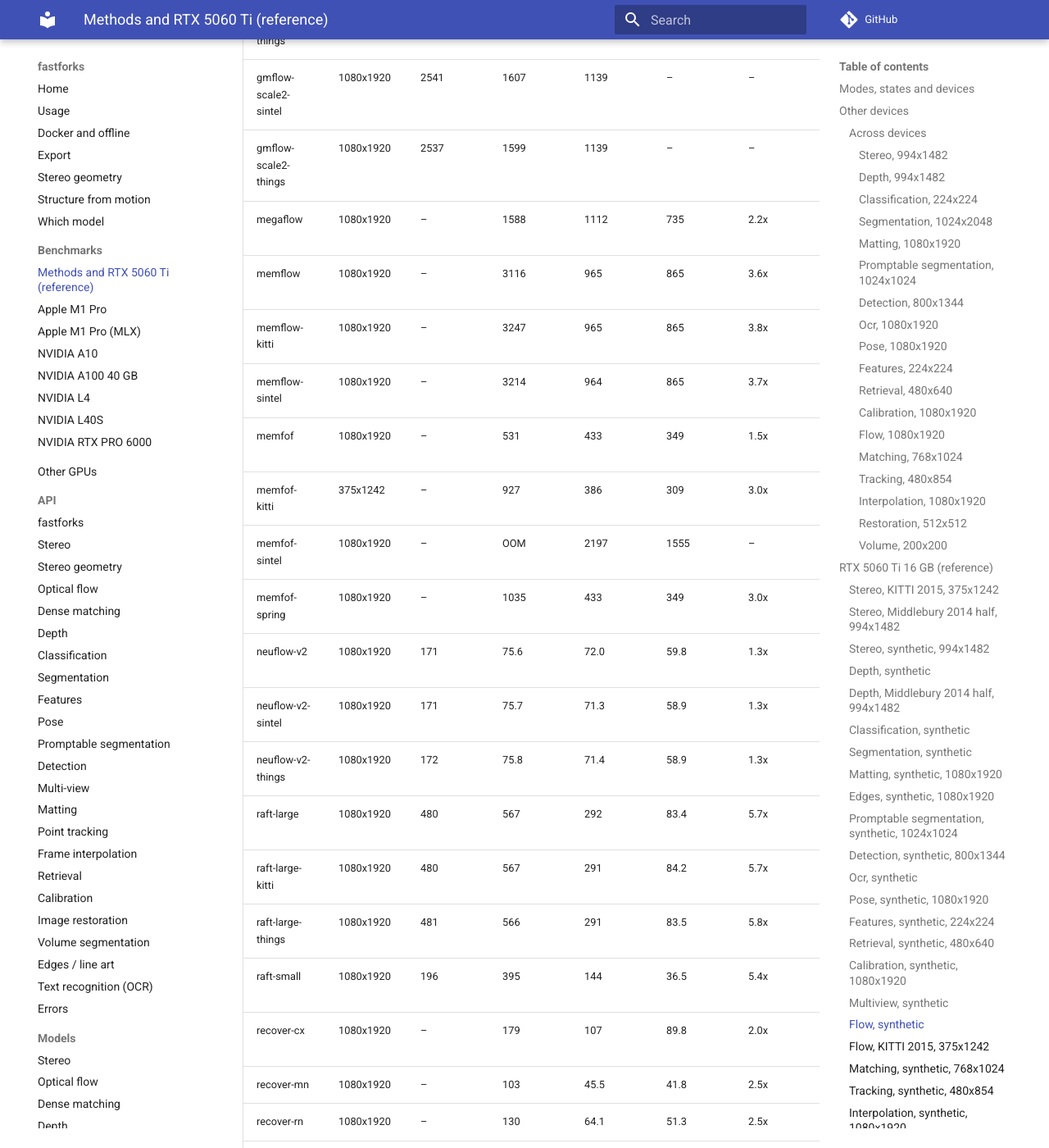
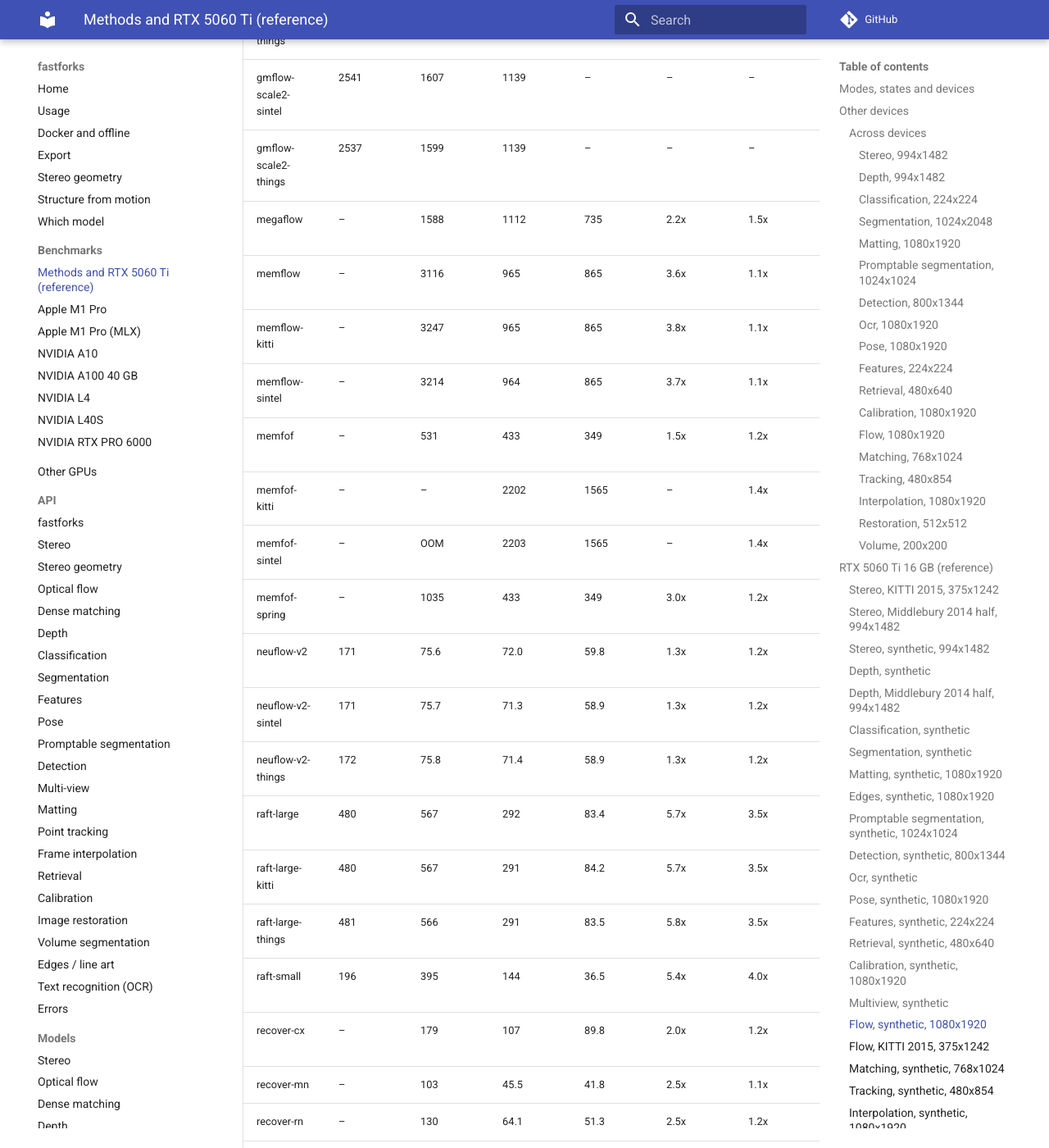
Before and after one commit to kleinicke/fastforks, an MkDocs documentation site: the page built from docs/benchmarks.md, in a window 1280 px wide and 1400 px high, scrolled down 87599 px. Shown: the whole window at 82% size. Built offline with MkDocs 1.6.1 and Material for MkDocs 9.7.7, drawn with Linux system fonts in a browser that asks for light colours; comment, search, counter and statistics services are not loaded; some of the changed text lies outside the part shown.

Commit message:
Publish MEMFOF Sintel and KITTI 1080p benchmarks
Record current eager CUDA improvements, including the first full-size KITTI native profiles. Preserve the previously measured compiled and TensorRT profiles and their original input scopes.

```diff
--- a/docs/benchmarks.md
+++ b/docs/benchmarks.md
@@ -1376,53 +1376,53 @@ Each task at its standard input (the overview's). A cell is the fastest validate
 | vggt-1b | 336x518 | 2502 | 965 | 653 | 446 | 2.2x | 1.5x | 8688 / 9158 | 3573 / 3794 | 3580 / 3854 |
 | vggt-omega-1b-512 | 336x518 | 2650 | 906 | 727 | 469 | 1.9x | 1.5x | 7495 / 7654 | 3269 / 3352 | 3270 / 3330 |
 
-### Flow, synthetic
-
-| model | input | time (ms): original fp32 | original | portable | kernels | kernels speed-up: vs original | vs portable | peak memory (MiB, allocated / reserved): original | portable | kernels |
-|---|---|---|---|---|---|---|---|---|---|---|
-| flowformer-small-chairs | 1080x1920 | OOM | OOM | 4006 | 3951 | – | 1.0x | – | 8780 / 8960 | 8696 / 8822 |
-| flowformer-small-sintel | 1080x1920 | OOM | OOM | 4003 | 3958 | – | 1.0x | – | 8780 / 8960 | 8696 / 8822 |
-| flowformer-small-things | 1080x1920 | OOM | OOM | 4003 | 3950 | – | 1.0x | – | 8780 / 8960 | 8696 / 8822 |
-| flowseek-t | 1080x1920 | 650 | 457 | 396 | 255 | 1.8x | 1.6x | 8693 / 9880 | 6123 / 6252 | 1100 / 1154 |
-| flowseek-t-things | 1080x1920 | 650 | 458 | 395 | 254 | 1.8x | 1.6x | 8693 / 9820 | 6123 / 6312 | 1100 / 1154 |
-| flowseek-t-things-notartan | 1080x1920 | 651 | 458 | 395 | 254 | 1.8x | 1.6x | 8693 / 9820 | 6123 / 6312 | 1100 / 1154 |
-| gmflow-scale1-mixdata | 1080x1920 | 1246 | 750 | 556 | – | – | – | 8360 / 8448 | 4496 / 4642 | – |
-| gmflow-scale1-things | 1080x1920 | 1245 | 750 | 448 | 446 | 1.7x | 1.0x | 8360 / 8468 | 1988 / 2142 | 1988 / 2142 |
-| gmflow-scale2-mixdata | 1080x1920 | 2544 | 1608 | 1139 | – | – | – | 8425 / 8572 | 6017 / 6224 | – |
-| gmflow-scale2-regrefine6-kitti | 1080x1920 | 3255 | 2188 | 1383 | 1389 | 1.6x | 1.0x | 8537 / 8822 | 3005 / 3192 | 3005 / 3212 |
-| gmflow-scale2-regrefine6-mixdata | 1080x1920 | 3254 | 2188 | 1675 | – | – | – | 8537 / 8822 | 6080 / 6250 | – |
-| gmflow-scale2-regrefine6-sintelft | 1080x1920 | 3255 | 2184 | 1674 | – | – | – | 8537 / 8822 | 6080 / 6250 | – |
-| gmflow-scale2-regrefine6-things | 1080x1920 | 3230 | 2175 | 1478 | 1481 | 1.5x | 1.0x | 8537 / 8822 | 4036 / 4696 | 4036 / 4696 |
-| gmflow-scale2-sintel | 1080x1920 | 2541 | 1607 | 1139 | – | – | – | 8425 / 8552 | 6017 / 6224 | – |
-| gmflow-scale2-things | 1080x1920 | 2537 | 1599 | 1139 | – | – | – | 8425 / 8552 | 6017 / 6224 | – |
-| megaflow | 1080x1920 | – | 1588 | 1112 | 735 | 2.2x | 1.5x | 8230 / 8786 | 2713 / 3518 | 2724 / 3530 |
-| memflow | 1080x1920 | – | 3116 | 965 | 865 | 3.6x | 1.1x | 15061 / 15594 | 6001 / 6294 | 968 / 1022 |
-| memflow-kitti | 1080x1920 | – | 3247 | 965 | 865 | 3.8x | 1.1x | 15061 / 15594 | 8265 / 8382 | 968 / 1022 |
-| memflow-sintel | 1080x1920 | – | 3214 | 964 | 865 | 3.7x | 1.1x | 15061 / 15634 | 8265 / 8382 | 968 / 1022 |
-| memfof | 1080x1920 | – | 531 | 433 | 349 | 1.5x | 1.2x | 2003 / 2144 | 1911 / 2196 | 917 / 1016 |
-| memfof-kitti | 375x1242 | – | 927 | 386 | 309 | 3.0x | 1.2x | 1968 / 2276 | 1619 / 1856 | 786 / 916 |
-| memfof-sintel | 1080x1920 | – | OOM | 2197 | 1555 | – | 1.4x | – | 14830 / 15258 | 3982 / 4258 |
-| memfof-spring | 1080x1920 | – | 1035 | 433 | 349 | 3.0x | 1.2x | 2340 / 2676 | 1900 / 2196 | 917 / 1016 |
-| neuflow-v2 | 1080x1920 | 171 | 75.6 | 72.0 | 59.8 | 1.3x | 1.2x | 4367 / 4556 | 2327 / 2398 | 490 / 636 |
-| neuflow-v2-sintel | 1080x1920 | 171 | 75.7 | 71.3 | 58.9 | 1.3x | 1.2x | 4367 / 4576 | 2366 / 2398 | 790 / 896 |
-| neuflow-v2-things | 1080x1920 | 172 | 75.8 | 71.4 | 58.9 | 1.3x | 1.2x | 4374 / 4720 | 2366 / 2398 | 779 / 896 |
-| raft-large | 1080x1920 | 480 | 567 | 292 | 83.4 | 5.7x | 3.5x | 7164 / 10928 | 5735 / 6042 | 332 / 352 |
-| raft-large-kitti | 1080x1920 | 480 | 567 | 291 | 84.2 | 5.7x | 3.5x | 7164 / 10928 | 5930 / 6058 | 332 / 352 |
-| raft-large-things | 1080x1920 | 481 | 566 | 291 | 83.5 | 5.8x | 3.5x | 7164 / 10928 | 5930 / 6058 | 332 / 352 |
-| raft-small | 1080x1920 | 196 | 395 | 144 | 36.5 | 5.4x | 4.0x | 7032 / 10888 | 5669 / 5706 | 196 / 204 |
-| recover-cx | 1080x1920 | – | 179 | 107 | 89.8 | 2.0x | 1.2x | 1066 / 1168 | 733 / 892 | 733 / 892 |
-| recover-mn | 1080x1920 | – | 103 | 45.5 | 41.8 | 2.5x | 1.1x | 921 / 1036 | 580 / 676 | 580 / 676 |
-| recover-rn | 1080x1920 | – | 130 | 64.1 | 51.3 | 2.5x | 1.2x | 950 / 1046 | 590 / 672 | 590 / 672 |
-| sea-raft-m | 1080x1920 | 504 | 367 | 269 | 73.4 | 5.0x | 3.7x | 7385 / 8570 | 5847 / 6570 | 425 / 454 |
-| sea-raft-m-kitti | 1080x1920 | 504 | 367 | 270 | 73.3 | 5.0x | 3.7x | 7385 / 8570 | 6060 / 6180 | 425 / 454 |
-| sea-raft-m-spring | 1080x1920 | 96.1 | 56.7 | 46.8 | 23.5 | 2.4x | 2.0x | 761 / 812 | 652 / 700 | 170 / 194 |
-| sea-raft-m-things | 1080x1920 | 504 | 367 | 270 | 73.0 | 5.0x | 3.7x | 7385 / 8570 | 6060 / 6180 | 425 / 454 |
-| sea-raft-s | 1080x1920 | 365 | 300 | 211 | 50.6 | 5.9x | 4.2x | 7323 / 8502 | 6019 / 6136 | 404 / 452 |
-| sea-raft-s-kitti | 1080x1920 | 365 | 299 | 210 | 50.7 | 5.9x | 4.2x | 7323 / 8502 | 6019 / 6136 | 404 / 432 |
-| sea-raft-s-spring | 1080x1920 | 67.1 | 42.4 | 32.8 | 16.2 | 2.6x | 2.0x | 699 / 764 | 611 / 656 | 150 / 172 |
-| waft-a1 | 1080x1920 | – | 1533 | 741 | 519 | 3.0x | 1.4x | 5537 / 5916 | 1832 / 2196 | 1851 / 2264 |
-| waft-a1-kitti | 1080x1920 | – | 1533 | 791 | 519 | 3.0x | 1.5x | 5537 / 5936 | 3553 / 4196 | 1851 / 2264 |
-| waft-a1-sintel | 1080x1920 | – | 1533 | 791 | 519 | 3.0x | 1.5x | 5537 / 5916 | 3553 / 4076 | 1851 / 2264 |
+### Flow, synthetic, 1080x1920
+
+| model | time (ms): original fp32 | original | portable | kernels | kernels speed-up: vs original | vs portable | peak memory (MiB, allocated / reserved): original | portable | kernels |
+|---|---|---|---|---|---|---|---|---|---|
+| flowformer-small-chairs | OOM | OOM | 4006 | 3951 | – | 1.0x | – | 8780 / 8960 | 8696 / 8822 |
+| flowformer-small-sintel | OOM | OOM | 4003 | 3958 | – | 1.0x | – | 8780 / 8960 | 8696 / 8822 |
+| flowformer-small-things | OOM | OOM | 4003 | 3950 | – | 1.0x | – | 8780 / 8960 | 8696 / 8822 |
+| flowseek-t | 650 | 457 | 396 | 255 | 1.8x | 1.6x | 8693 / 9880 | 6123 / 6252 | 1100 / 1154 |
+| flowseek-t-things | 650 | 458 | 395 | 254 | 1.8x | 1.6x | 8693 / 9820 | 6123 / 6312 | 1100 / 1154 |
+| flowseek-t-things-notartan | 651 | 458 | 395 | 254 | 1.8x | 1.6x | 8693 / 9820 | 6123 / 6312 | 1100 / 1154 |
+| gmflow-scale1-mixdata | 1246 | 750 | 556 | – | – | – | 8360 / 8448 | 4496 / 4642 | – |
+| gmflow-scale1-things | 1245 | 750 | 448 | 446 | 1.7x | 1.0x | 8360 / 8468 | 1988 / 2142 | 1988 / 2142 |
+| gmflow-scale2-mixdata | 2544 | 1608 | 1139 | – | – | – | 8425 / 8572 | 6017 / 6224 | – |
+| gmflow-scale2-regrefine6-kitti | 3255 | 2188 | 1383 | 1389 | 1.6x | 1.0x | 8537 / 8822 | 3005 / 3192 | 3005 / 3212 |
+| gmflow-scale2-regrefine6-mixdata | 3254 | 2188 | 1675 | – | – | – | 8537 / 8822 | 6080 / 6250 | – |
+| gmflow-scale2-regrefine6-sintelft | 3255 | 2184 | 1674 | – | – | – | 8537 / 8822 | 6080 / 6250 | – |
+| gmflow-scale2-regrefine6-things | 3230 | 2175 | 1478 | 1481 | 1.5x | 1.0x | 8537 / 8822 | 4036 / 4696 | 4036 / 4696 |
+| gmflow-scale2-sintel | 2541 | 1607 | 1139 | – | – | – | 8425 / 8552 | 6017 / 6224 | – |
+| gmflow-scale2-things | 2537 | 1599 | 1139 | – | – | – | 8425 / 8552 | 6017 / 6224 | – |
+| megaflow | – | 1588 | 1112 | 735 | 2.2x | 1.5x | 8230 / 8786 | 2713 / 3518 | 2724 / 3530 |
+| memflow | – | 3116 | 965 | 865 | 3.6x | 1.1x | 15061 / 15594 | 6001 / 6294 | 968 / 1022 |
+| memflow-kitti | – | 3247 | 965 | 865 | 3.8x | 1.1x | 15061 / 15594 | 8265 / 8382 | 968 / 1022 |
+| memflow-sintel | – | 3214 | 964 | 865 | 3.7x | 1.1x | 15061 / 15634 | 8265 / 8382 | 968 / 1022 |
+| memfof | – | 531 | 433 | 349 | 1.5x | 1.2x | 2003 / 2144 | 1911 / 2196 | 917 / 1016 |
+| memfof-kitti | – | – | 2202 | 1565 | – | 1.4x | – | 14515 / 14918 | 3805 / 4038 |
+| memfof-sintel | – | OOM | 2203 | 1565 | – | 1.4x | – | 14515 / 14918 | 3805 / 4038 |
+| memfof-spring | – | 1035 | 433 | 349 | 3.0x | 1.2x | 2340 / 2676 | 1900 / 2196 | 917 / 1016 |
+| neuflow-v2 | 171 | 75.6 | 72.0 | 59.8 | 1.3x | 1.2x | 4367 / 4556 | 2327 / 2398 | 490 / 636 |
+| neuflow-v2-sintel | 171 | 75.7 | 71.3 | 58.9 | 1.3x | 1.2x | 4367 / 4576 | 2366 / 2398 | 790 / 896 |
+| neuflow-v2-things | 172 | 75.8 | 71.4 | 58.9 | 1.3x | 1.2x | 4374 / 4720 | 2366 / 2398 | 779 / 896 |
+| raft-large | 480 | 567 | 292 | 83.4 | 5.7x | 3.5x | 7164 / 10928 | 5735 / 6042 | 332 / 352 |
+| raft-large-kitti | 480 | 567 | 291 | 84.2 | 5.7x | 3.5x | 7164 / 10928 | 5930 / 6058 | 332 / 352 |
+| raft-large-things | 481 | 566 | 291 | 83.5 | 5.8x | 3.5x | 7164 / 10928 | 5930 / 6058 | 332 / 352 |
+| raft-small | 196 | 395 | 144 | 36.5 | 5.4x | 4.0x | 7032 / 10888 | 5669 / 5706 | 196 / 204 |
+| recover-cx | – | 179 | 107 | 89.8 | 2.0x | 1.2x | 1066 / 1168 | 733 / 892 | 733 / 892 |
+| recover-mn | – | 103 | 45.5 | 41.8 | 2.5x | 1.1x | 921 / 1036 | 580 / 676 | 580 / 676 |
+| recover-rn | – | 130 | 64.1 | 51.3 | 2.5x | 1.2x | 950 / 1046 | 590 / 672 | 590 / 672 |
+| sea-raft-m | 504 | 367 | 269 | 73.4 | 5.0x | 3.7x | 7385 / 8570 | 5847 / 6570 | 425 / 454 |
+| sea-raft-m-kitti | 504 | 367 | 270 | 73.3 | 5.0x | 3.7x | 7385 / 8570 | 6060 / 6180 | 425 / 454 |
+| sea-raft-m-spring | 96.1 | 56.7 | 46.8 | 23.5 | 2.4x | 2.0x | 761 / 812 | 652 / 700 | 170 / 194 |
+| sea-raft-m-things | 504 | 367 | 270 | 73.0 | 5.0x | 3.7x | 7385 / 8570 | 6060 / 6180 | 425 / 454 |
+| sea-raft-s | 365 | 300 | 211 | 50.6 | 5.9x | 4.2x | 7323 / 8502 | 6019 / 6136 | 404 / 452 |
+| sea-raft-s-kitti | 365 | 299 | 210 | 50.7 | 5.9x | 4.2x | 7323 / 8502 | 6019 / 6136 | 404 / 432 |
+| sea-raft-s-spring | 67.1 | 42.4 | 32.8 | 16.2 | 2.6x | 2.0x | 699 / 764 | 611 / 656 | 150 / 172 |
+| waft-a1 | – | 1533 | 741 | 519 | 3.0x | 1.4x | 5537 / 5916 | 1832 / 2196 | 1851 / 2264 |
+| waft-a1-kitti | – | 1533 | 791 | 519 | 3.0x | 1.5x | 5537 / 5936 | 3553 / 4196 | 1851 / 2264 |
+| waft-a1-sintel | – | 1533 | 791 | 519 | 3.0x | 1.5x | 5537 / 5916 | 3553 / 4076 | 1851 / 2264 |
 
 ### Flow, KITTI 2015, 375x1242
 
@@ -2650,7 +2650,7 @@ scene; "only" marks engines of part of the call) and its memory is the engine's
 | memfof | 1080x1920 | 433 ms | 291 ms | 160 ms | 349 ms | 50.5 s | 110 s | 1911 / 2196 | 2452 / 2666 | 917 / 1016 | 2070 / 2132 |
 | memfof-kitti | 375x1242 | 386 ms | 258 ms | fails: unsupported: engine build needs more than the 16 GB of this  | 309 ms | 48.7 s | – | 1619 / 1856 | 2041 / 2226 | 786 / 916 | – |
 | memfof-kitti | 384x1248 | – | – | 1335 ms, fp32 engine (ResNet encoders with eager correlation, flow update and upsampling) | – | – | 32.0 s | – | – | – | 4252 / 5692 |
-| memfof-sintel | 1080x1920 | 2197 ms | fails: OutOfMemoryError: CUDA out of memory. Tried to allocate 1.96 | fails: OutOfMemoryError: CUDA out of memory. Tried to allocate 3.91 | 1555 ms | – | – | 14830 / 15258 | – | 3982 / 4258 | – |
+| memfof-sintel | 1080x1920 | 2203 ms | fails: OutOfMemoryError: CUDA out of memory. Tried to allocate 1.96 | fails: OutOfMemoryError: CUDA out of memory. Tried to allocate 3.91 | 1565 ms | – | – | 14515 / 14918 | – | 3805 / 4038 | – |
 | memfof-sintel | 375x1242 | 385 ms | 258 ms | – | 309 ms | 45.0 s | – | 1619 / 1836 | 2041 / 2226 | 786 / 876 | – |
 | memfof-sintel | 384x1248 | – | – | 1334 ms, fp32 engine (ResNet encoders with eager correlation, flow update and upsampling) | – | – | 31.6 s | – | – | – | 4252 / 5692 |
 | memfof-spring | 1080x1920 | 433 ms | 291 ms | 160 ms | 349 ms | 45.4 s | 95.8 s | 1900 / 2196 | 2452 / 2666 | 917 / 1016 | 2070 / 2112 |
```
Also changed, not shown: docs/models/flow.md (+6 -5 lines), docs/overview.md (+2 -2 lines), 1 other file.
